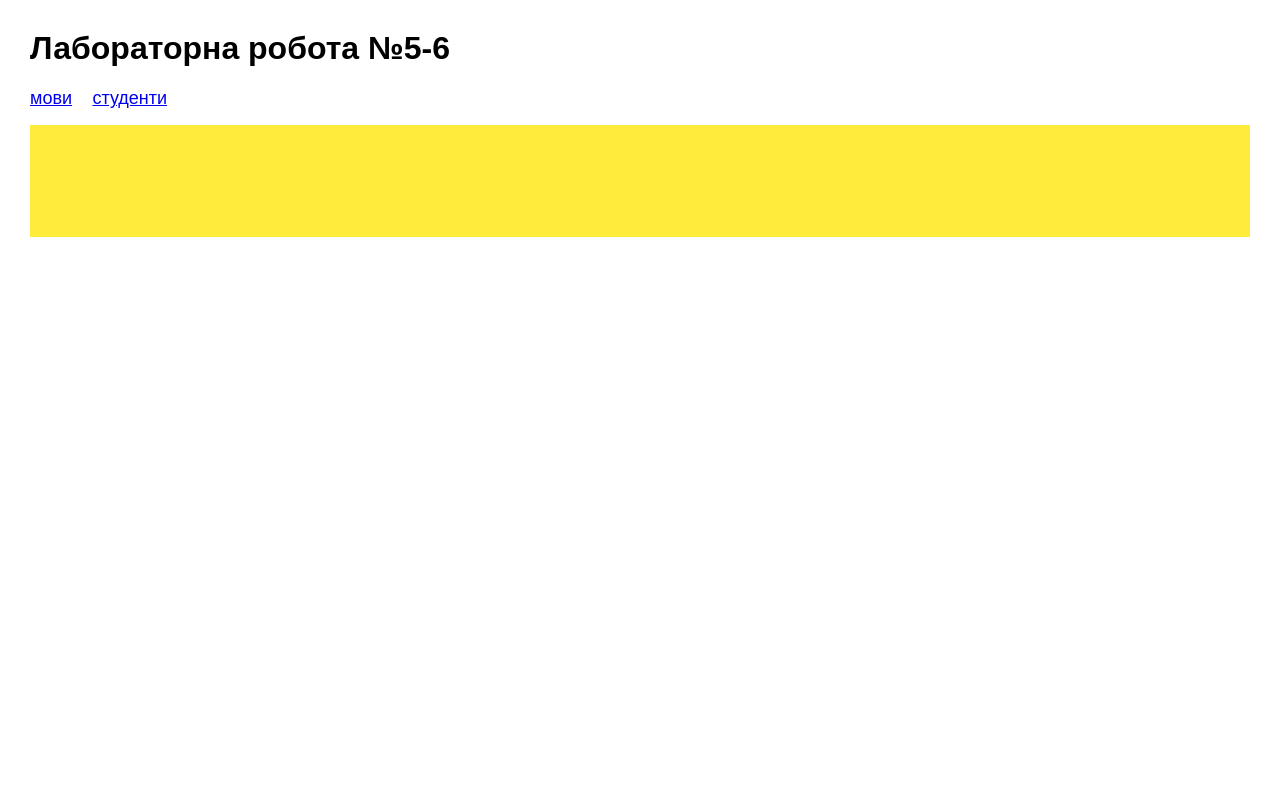
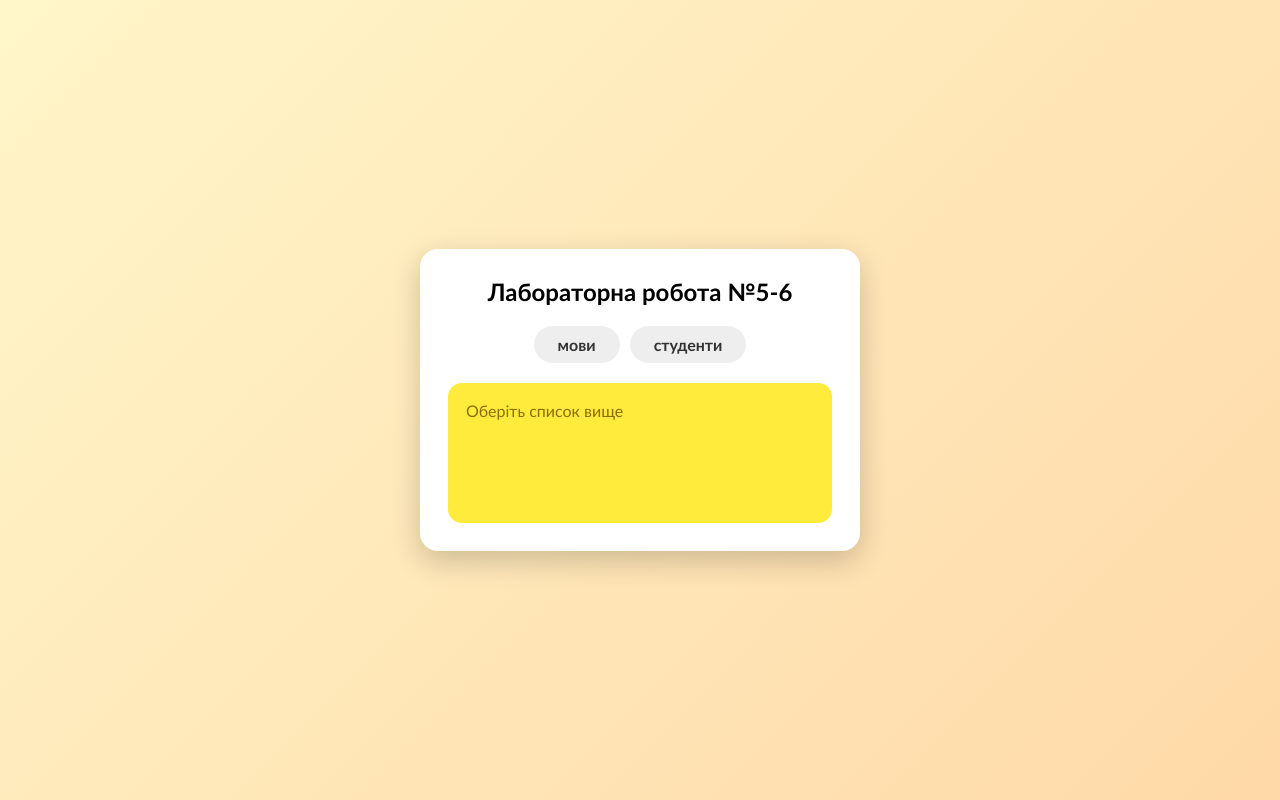
Before and after one commit to anastasiialevkivska-commits/lab5, a plain HTML site: page index.html in a window 1280 px wide. Drawn offline with Linux system fonts and the light colour scheme.

Commit message:
Add files via upload

```diff
--- a/index.html
+++ b/index.html
@@ -5,21 +5,35 @@
 <meta name="viewport" content="width=device-width,initial-scale=1">
 <title>Лабораторна робота №5-6 — Левківська Анастасія, група ІА-401</title>
 <style>
-body{font:16px Arial,sans-serif;margin:30px}
-a{margin-right:16px;font-size:18px}
-#box{margin-top:16px;padding:16px;min-height:80px;background:#ffeb3b}
+*{box-sizing:border-box}
+body{margin:0;min-height:100vh;display:grid;place-items:center;font:16px "Trebuchet MS",Verdana,sans-serif;background:linear-gradient(135deg,#fff6c9,#ffd9a8)}
+.card{width:min(440px,90vw);padding:28px;background:#fff;border-radius:18px;box-shadow:0 10px 30px #0003}
+h1{margin:0 0 20px;font-size:24px;text-align:center}
+nav{display:flex;gap:10px;justify-content:center;margin-bottom:20px}
+a{padding:9px 24px;border-radius:99px;background:#eee;color:#333;font-weight:bold;text-decoration:none;transition:.2s}
+a:hover{background:#ffe14d}
+a.on{background:#333;color:#fff}
+#box{display:flex;flex-wrap:wrap;gap:8px;align-content:flex-start;min-height:140px;padding:18px;border-radius:14px;background:#ffeb3b}
+#box:empty::before{content:"Оберіть список вище";color:#8a6d00}
+#box span{padding:6px 14px;border-radius:99px;background:#fff;box-shadow:0 2px 4px #0002;animation:in .3s both}
+@keyframes in{from{opacity:0;transform:translateY(8px)}}
 </style>
 </head>
 <body>
-<h1>Лабораторна робота №5-6</h1>
-<a href="#" onclick="load('1.txt'); return false">мови</a>
-<a href="#" onclick="load('2.txt'); return false">студенти</a>
-<div id="box"></div>
+<div class="card">
+  <h1>Лабораторна робота №5-6</h1>
+  <nav>
+    <a href="#" onclick="load('1.txt', this); return false">мови</a>
+    <a href="#" onclick="load('2.txt', this); return false">студенти</a>
+  </nav>
+  <div id="box"></div>
+</div>
 <script>
-function load(file) {
+function load(file, link) {
+  document.querySelectorAll('a').forEach(a => a.classList.toggle('on', a == link));
   fetch(file)
     .then(r => r.json())
-    .then(list => box.innerHTML = '<ul>' + list.map(x => '<li>' + x + '</li>').join('') + '</ul>')
+    .then(list => box.innerHTML = list.map((x, i) => `<span style="animation-delay:${i * 60}ms">${x}</span>`).join(''))
     .catch(() => box.textContent = 'Не вдалося завантажити файл');
 }
 </script>
```
